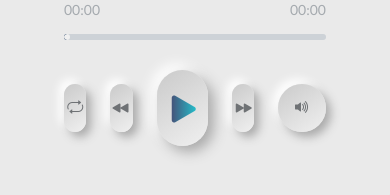
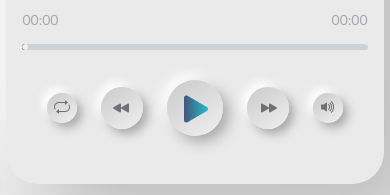
Before and after one commit to fabioalcocer/music-player-neuromorphism, a React (Vite) app: page / in a window 390 px wide. Shown: the part 545-740 px from the top of the page. Built offline with nearby package versions, Linux system fonts and the light colour scheme.

Commit message:
add media queries

```diff
--- a/src/App.css
+++ b/src/App.css
@@ -1,15 +1,16 @@
 body {
   min-height: 100vh;
-  background-color: #dfdfdf;
+  background-color: #eaeaea;
   color: #030303;
   overflow: hidden;
 }
 
 .container {
-  height: 100vh;
+  min-height: 100vh;
   display: flex;
   justify-content: center;
   align-items: center;
+  padding: .4rem;
 }
 
 .player {
@@ -136,7 +137,6 @@
 }
 
 .player-buttons .dropdown-content {
-  /* display: none; */
   opacity: 0;
   position: absolute;
   left: 16px;
@@ -170,7 +170,46 @@
 }
 
 .player-buttons .dropdown:hover .dropdown-content {
-  /* display: block; */
   transition: all 0.4s ease;
   opacity: 1;
 }
+
+@media (max-width: 768px) {
+  .player {
+    padding: 48px 16px;
+  }
+  .player-buttons .btn {
+    width: 42px;
+    height: 42px;
+  }
+
+  .btn.btn-play {
+    display: flex;
+    justify-content: center;
+    align-items: center;
+  }
+
+  .player-buttons .btn.btn-play i {
+    display: inline-block;
+    margin: 4px 0 0 2px;
+  }
+
+  .player-buttons .btn.btn-repeat {
+    width: 30px;
+    height: 30px;
+  }
+
+  .player-buttons .btn.btn-play {
+    width: 56px;
+    height: 56px;
+  }
+
+  .player-buttons .btn.btn-volume {
+    width: 30px;
+    height: 30px;
+  }
+
+  .dropdown-content {
+    display: none;
+  }
+}
```
Also changed, not shown: public/preview.png (added), 1 other file (tests, documents, lock files or other folders).
